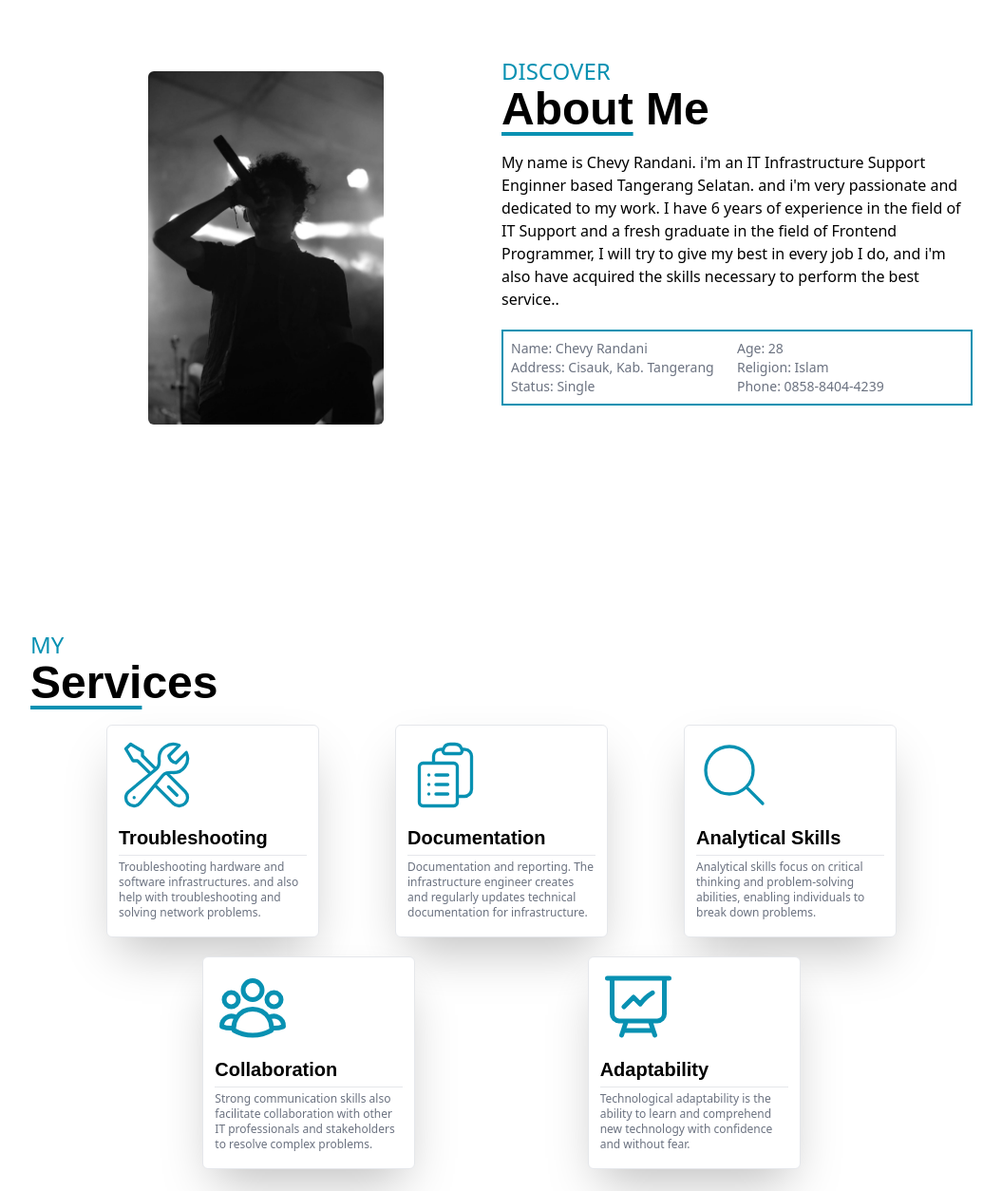
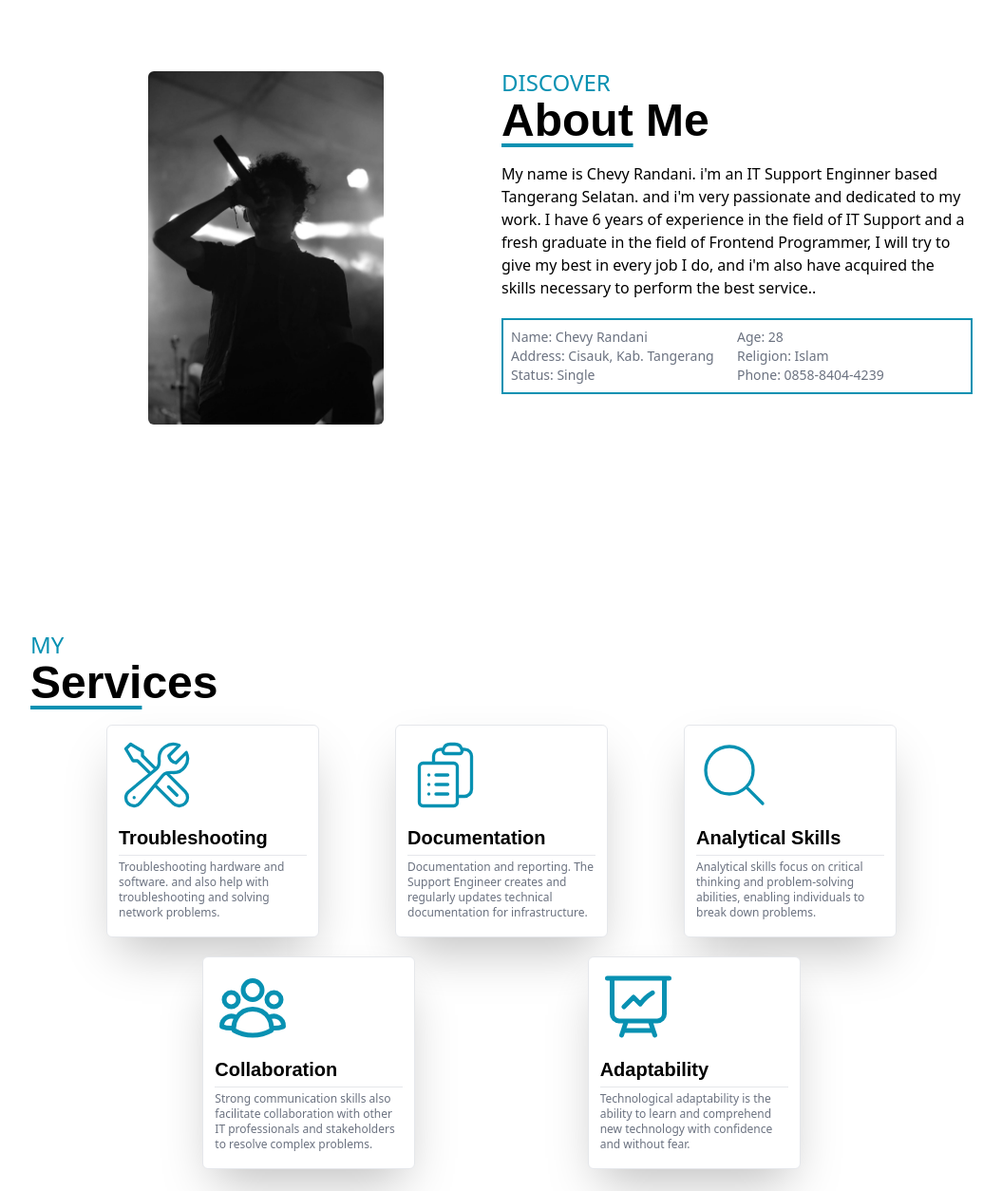
Before and after one commit to copcop22/landingpage-tailwind-css, a website: page public/index.html in a window 1280 px wide. Shown: the part 1049-2303 px from the top of the page at 95% size, without its empty margins (112-1167 px from the left). Drawn offline with nearby package versions, Linux system fonts and the light colour scheme.

Commit message:
Update index.html

```diff
--- a/public/index.html
+++ b/public/index.html
@@ -124,7 +124,7 @@
                         <h2
                             class="sm:text-sm font-thin  text-cyan-600 sm:text-center sm:mb-2 md:text-lg md:text-left  lg:text-xl lg:text-left xl:text-3xl xl:text-left">
                             I'am
-                            <span class="font-normal sm:text-sm md:text-lg lg:text-2xl xl:text-4xl">IT Infrastructure Support Enginner
+                            <span class="font-normal sm:text-sm md:text-lg lg:text-2xl xl:text-4xl">IT Support Enginner
                             </span>
 
 
@@ -211,7 +211,7 @@
                             <span class="underline underline-offset-8 decoration-cyan-600">About</span> Me
                         </h2>
                         <p class="text-black mb-5 sm:text-sm md:text-sm lg:text-base">
-                            My name is Chevy Randani. i'm an IT Infrastructure Support Enginner based Tangerang
+                            My name is Chevy Randani. i'm an IT Support Enginner based Tangerang
                             Selatan. and i'm very passionate and dedicated to my work.
                             I have 6 years of experience in the field of IT Support and a fresh graduate in the field of Frontend Programmer, I will try to give my best in every job I do, and i'm
                             also have acquired the skills necessary to perform the best service..
@@ -270,7 +270,7 @@
                                 </svg>
                                 <h3 class="font-extrabold font-Montserrat text-black text-xl">Troubleshooting</h3>
                                 <hr class="h-px my-1 bg-gray-200 border-0 dark:bg-gray-700">
-                                <p class="text-xs text-gray-500">Troubleshooting hardware and software infrastructures. and also help with troubleshooting and solving network problems.</p>
+                                <p class="text-xs text-gray-500">Troubleshooting hardware and software. and also help with troubleshooting and solving network problems.</p>
                             </div>
 
                         </div>
@@ -286,7 +286,7 @@
 
                                 <h3 class="font-extrabold font-Montserrat text-black text-xl">Documentation</h3>
                                 <hr class="h-px my-1 bg-gray-200 border-0 dark:bg-gray-700">
-                                <p class="text-xs text-gray-500">Documentation and reporting. The infrastructure engineer creates
+                                <p class="text-xs text-gray-500">Documentation and reporting. The Support Engineer creates
                                     and regularly updates technical documentation for infrastructure.</p>
                             </div>
 
@@ -550,7 +550,7 @@
                                         class="mb-1 text-sm font-normal leading-none text-gray-400 dark:text-gray-500">2023 - (Until Now)</time>
                                     <h3 class="text-lg font-semibold text-gray-900 dark:text-white">PT.YKK AP INDONESIA
                                     </h3>
-                                    <p class="text-base font-normal text-gray-500 dark:text-gray-400">IT Infrastructure Support Enginner</p>
+                                    <p class="text-base font-normal text-gray-500 dark:text-gray-400">IT Support Enginner</p>
                                 </li>
 
 
```
